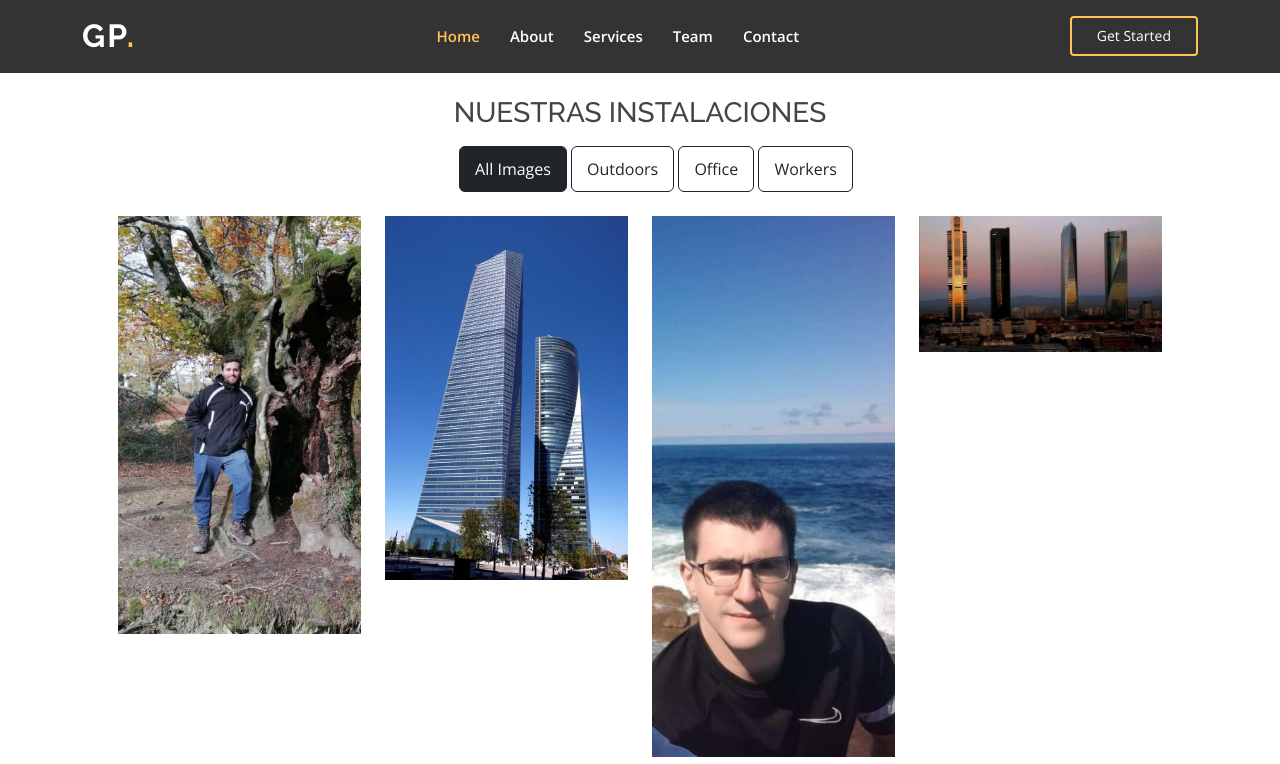
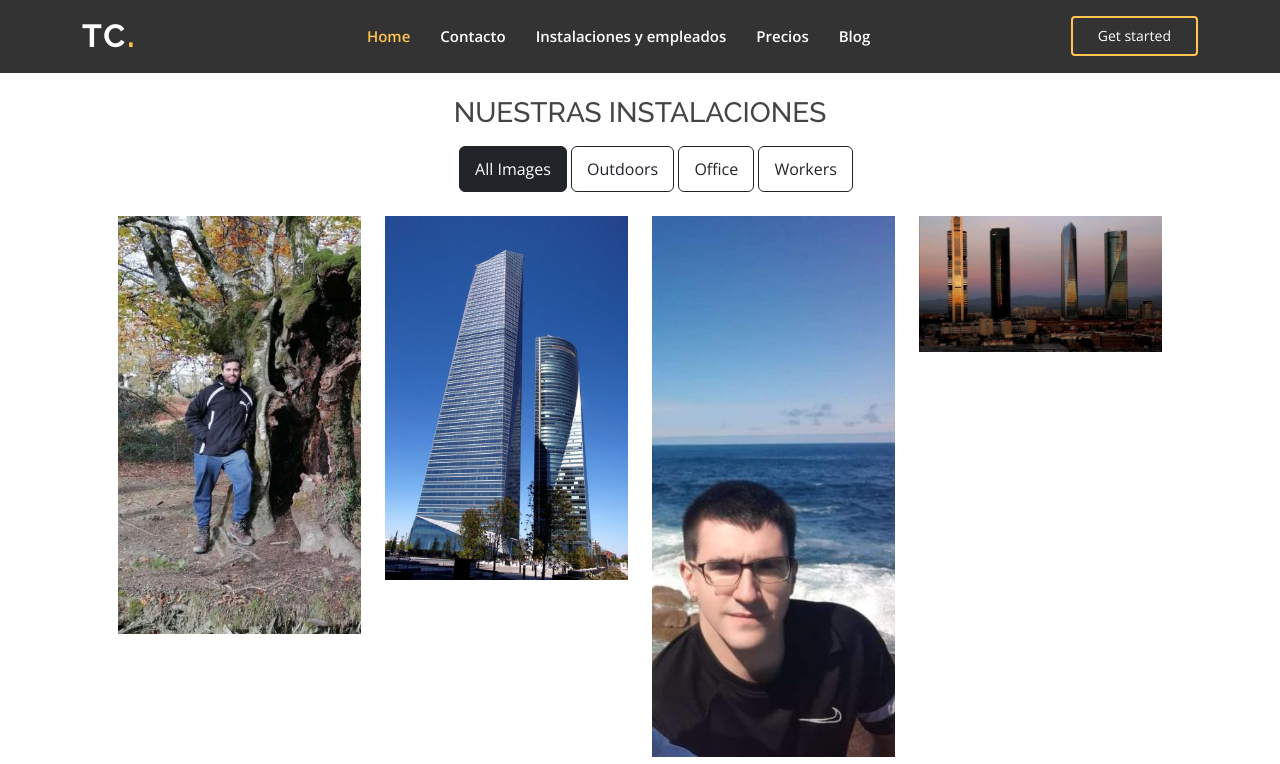
Before and after one commit to jruizmuro/TeamCO, a plain HTML site: page Consulting/instalation.html in a window 1280 px wide. Shown: the top 764 px of the page. Drawn offline with nearby package versions, Linux system fonts and the light colour scheme; grey boxes are pictures that could not be loaded; files whose address does not match are found by name.

Commit message:
6 pagina instalaciones arreglos

```diff
--- a/Consulting/instalation.html
+++ b/Consulting/instalation.html
@@ -37,24 +37,26 @@
     <header id="header" class="fixed-top ">
         <div class="container d-flex align-items-center justify-content-lg-between">
 
-            <h1 class="logo me-auto me-lg-0"><a href="index.html">Gp<span>.</span></a></h1>
+          <h1 class="logo me-auto me-lg-0"><a href="index.html">TC<span>.</span></a></h1>
           <!-- Uncomment below if you prefer to use an image logo -->
-            <!-- <a href="index.html" class="logo me-auto me-lg-0"><img src="assets/img/logo.png" alt="" class="img-fluid"></a>-->
+          <!-- <a href="index.html" class="logo me-auto me-lg-0"><figure><img src="assets/img/logo.png" alt="" class="img-fluid"></a>-->
+          </figure>
 
           <nav id="navbar" class="navbar order-last order-lg-0">
             <ul>
-                    <li><a class="nav-link scrollto active" href="#hero">Home</a></li>
-                    <li><a class="nav-link scrollto" href="#about">About</a></li>
-                    <li><a class="nav-link scrollto" href="#services">Services</a></li>
-                    <li><a class="nav-link scrollto" href="#team">Team</a></li>
-                    <li><a class="nav-link scrollto" href="#contact">Contact</a></li>
+              <li><a class="nav-link scrollto active" href="#">Home</a></li>
+              <li><a class="nav-link scrollto" href="#contact">Contacto</a></li>
+              <li><a class="nav-link scrollto" href="instalation.html">Instalaciones y empleados</a></li>
+              <li><a class="nav-link scrollto" href="./prices.html">Precios</a></li>
+              <li><a class="nav-link scrollto" href="#blog">Blog</a></li>
             </ul>
             <i class="bi bi-list mobile-nav-toggle"></i>
           </nav><!-- .navbar -->
-            <a href="#about" class="get-started-btn scrollto">Get Started</a>
+          <a href="./prices.html" class="get-started-btn scrollto">Get started</a>
 
         </div>
       </header><!-- End Header -->
+
 
     <main id="main">
 
```
Also changed, not shown: Consulting/index.html (+1 -1 lines). Lines whose indentation alone changed are shown as unchanged.
